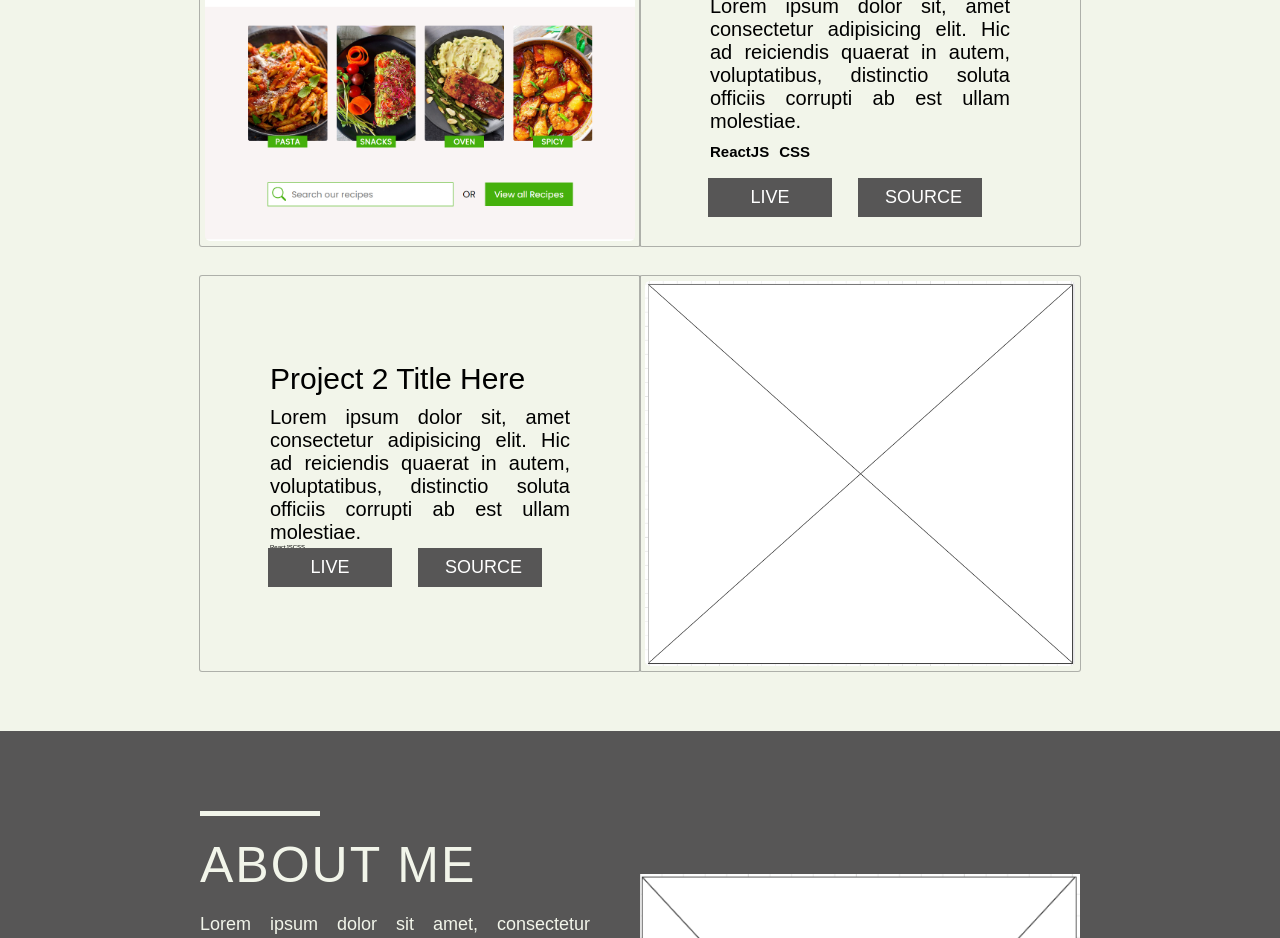
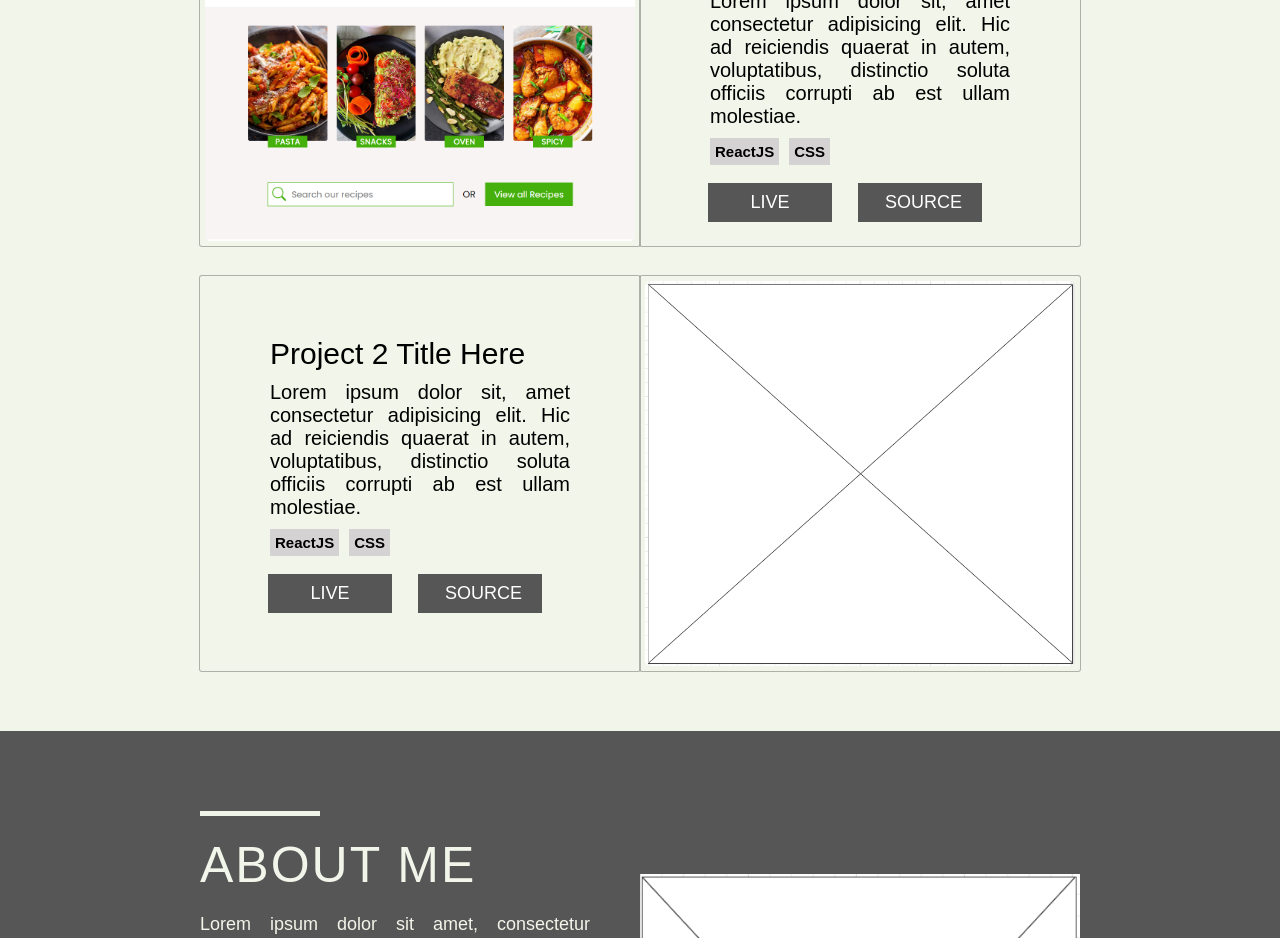
Before and after one commit to AnnaAn01/anna-portfolio-version-2, a React (Create React App) app: page / in a window 1280 px wide. Shown: the part 1460-2398 px from the top of the page. Built offline with nearby package versions, Linux system fonts and the light colour scheme.

Commit message:
fixing minor bugs

```diff
--- a/src/Components/Portfolio/Portfolio.css
+++ b/src/Components/Portfolio/Portfolio.css
@@ -106,6 +106,9 @@
   margin: 1rem 1rem 2rem 0rem;
   font-size: 1.5rem;
   font-weight: 600;
+  /* background-color: red; */
+  background-color: rgb(212, 210, 210);
+  padding: 5px;
 }
 
 .portfolio__project-btn-wrapper {
--- a/src/Components/Portfolio/Portfolio.js
+++ b/src/Components/Portfolio/Portfolio.js
@@ -60,8 +60,8 @@ const Portfolio = () => {
               officiis corrupti ab est ullam molestiae.
             </div>
             <div className="portfolio__proect-techstack-wrapper">
-              <span className="portfolio__proect-techstack">ReactJS</span>
-              <span className="portfolio__proect-techstack">CSS</span>
+              <span className="portfolio__project-techstack">ReactJS</span>
+              <span className="portfolio__project-techstack">CSS</span>
             </div>
             <div className="portfolio__project-btn-wrapper">
               <a
```
